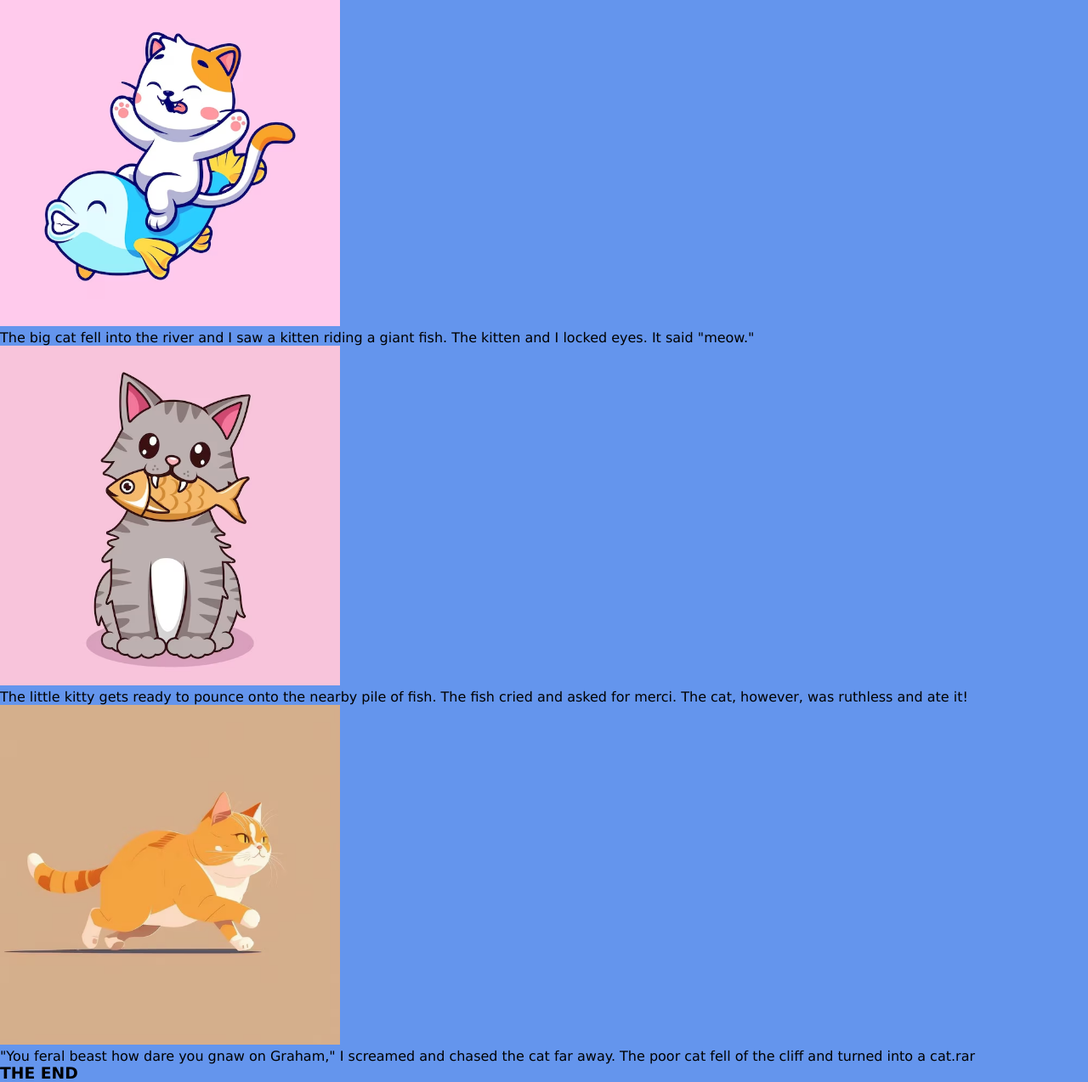
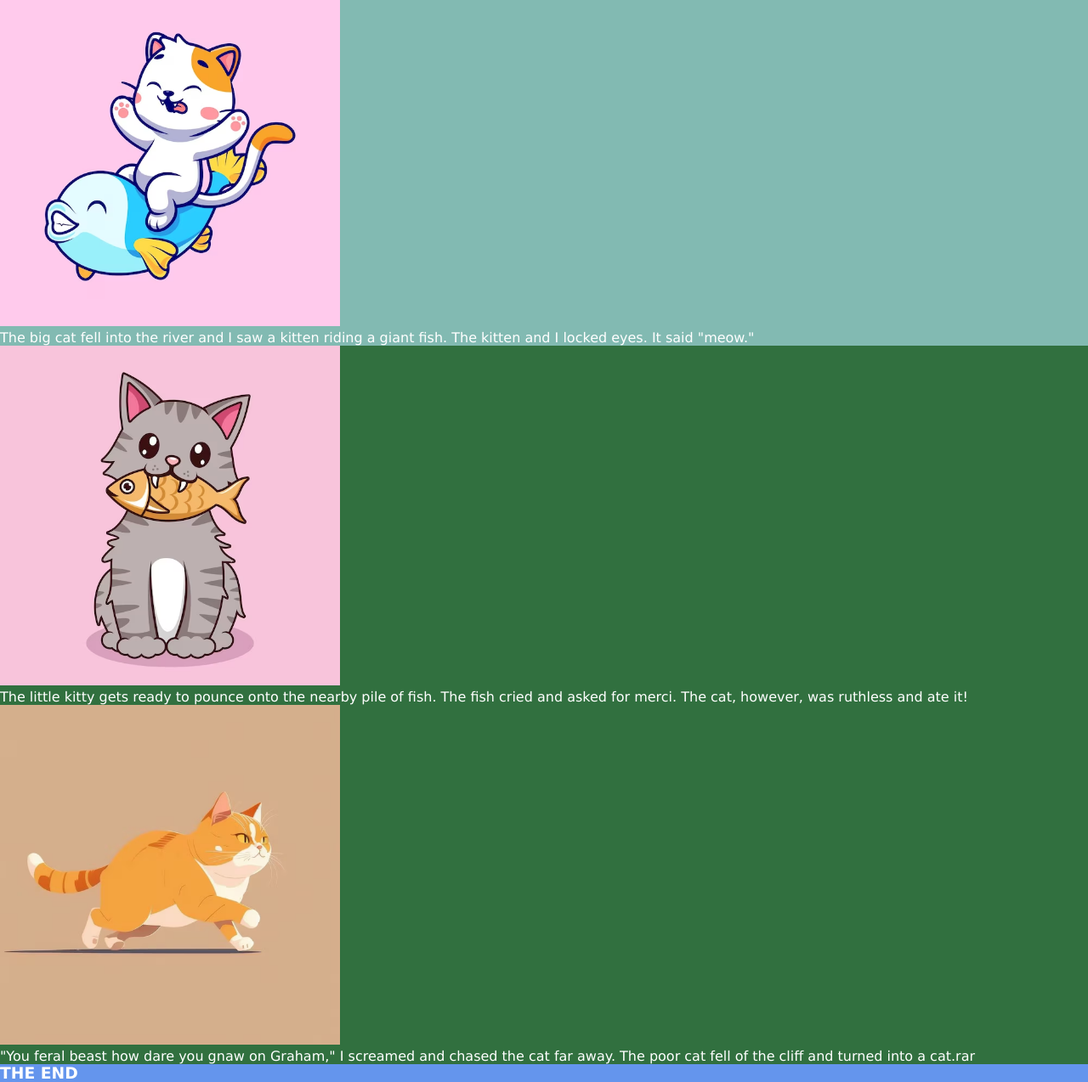
Before and after one commit to avsroses/BSC1a-HTML, a plain HTML site: page index.html in a window 1280 px wide. Shown: the part 54-1328 px from the top of the page at 85% size. Drawn offline with Linux system fonts and the light colour scheme.

Commit message:
background colour

```diff
--- a/index.html
+++ b/index.html
@@ -13,7 +13,7 @@
         THE CAT AND THE FISH
     </h1>
 
-    <div>
+    <div id="first-div">
         <img width="400px" height="400px" src="assets/Images/CatRidngFish.avif">
         <p>
             The big cat fell into the river and I saw a kitten riding a giant fish.
@@ -21,7 +21,7 @@
         </p>
     </div>
 
-    <div>
+    <div class="green-bg">
         <img width="400px" height="400px" src="assets/Images/CatEatingFish.avif">
         <p>
             The little kitty gets ready to pounce onto the nearby pile of fish. The fish cried and asked for merci.
@@ -29,7 +29,7 @@
         </p>
     </div>
 
-    <div>
+    <div class="green-bg">
         <img  width="400px" height="400px" src="assets/Images/CatRunningAway.avif">
         <p>
             "You feral beast how dare you gnaw on Graham," I screamed and chased the cat far away.
--- a/style.css
+++ b/style.css
@@ -4,6 +4,18 @@
     font-family: Verdana, Geneva, Tahoma, sans-serif;
 }
 
+
 body {
     background-color: cornflowerblue;
+    color: white;
 }
+
+
+.green-bg {
+    background-color: #31703f;
+}
+
+
+#first-div {
+    background-color: #82bab2;
+}
```
